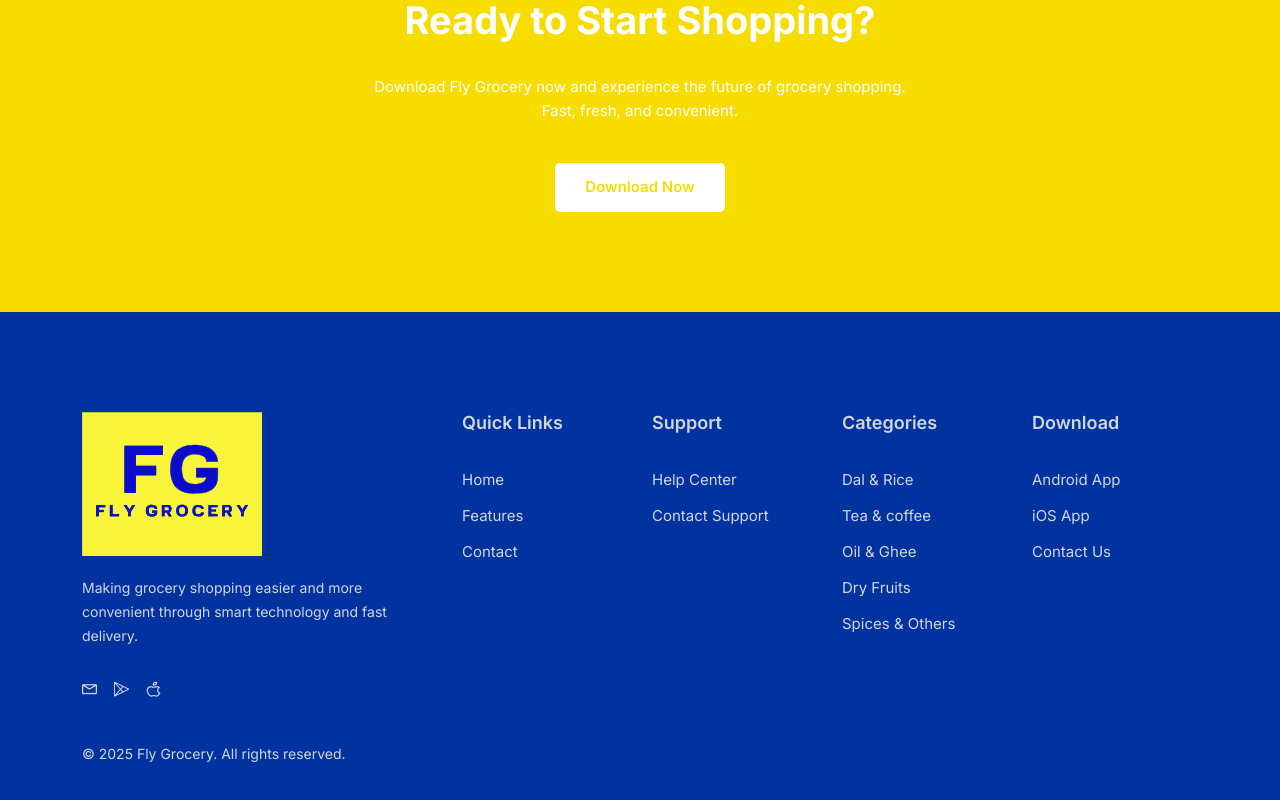
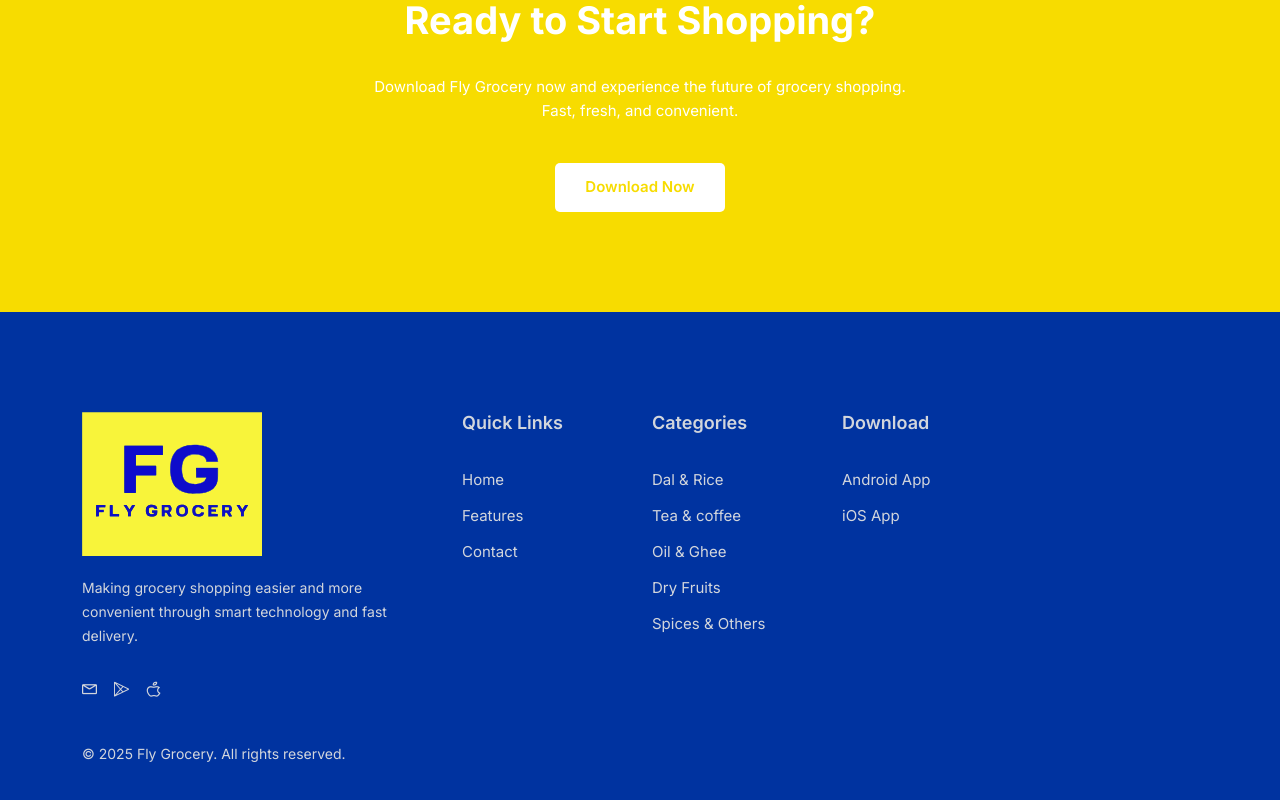
Before and after one commit to vishalmishra632/flyGrocery, an Angular app: page / in a window 1280 px wide. Shown: the part 2537-3337 px from the top of the page. Built offline with nearby package versions, Linux system fonts and the light colour scheme.

Commit message:
Commnted footer chnages which is not required now

```diff
--- a/src/app/home/home.component.html
+++ b/src/app/home/home.component.html
@@ -314,18 +314,18 @@
                 </ul>
               </div>
             </div>
-            <div class="col-lg-3 col-md-6 col-12">
+            <!--<div class="col-lg-3 col-md-6 col-12">
               <div class="single-footer f-link">
                 <h3>Support</h3>
                 <ul>
                   <li><a href="mailto:flygrocery2025@gmail.com">Help Center</a></li>
-                  <li><a href="mailto:flygrocery2025@gmail.com">Contact Support</a></li>
+                  <li><a href="mailto:flygrocery2025@gmail.com">Contact Support</a></li>-->
                   <!--<li><a href="#faq">FAQ</a></li>
                   <li><a href="#delivery">Delivery Info</a></li>
                   <li><a href="#returns">Returns</a></li>-->
-                </ul>
+                <!--</ul>
               </div>
-            </div>
+            </div>-->
             <div class="col-lg-3 col-md-6 col-12">
               <div class="single-footer f-link" id="categories-section">
                 <h3>Categories</h3>
@@ -344,7 +344,7 @@
                 <ul>
                   <li><a href="https://play.google.com/store/apps/details?id=com.flygrocery" target="_blank">Android App</a></li>
                   <li><a href="https://apps.apple.com/in/app/fly-grocery/id6745114741" target="_blank">iOS App</a></li>
-                  <li><a href="mailto:flygrocery2025@gmail.com">Contact Us</a></li>
+                  <!--<li><a href="mailto:flygrocery2025@gmail.com">Contact Us</a></li>-->
                   <!--<li><a href="#privacy">Privacy Policy</a></li>
                   <li><a href="#terms">Terms of Service</a></li>-->
                 </ul>
```
